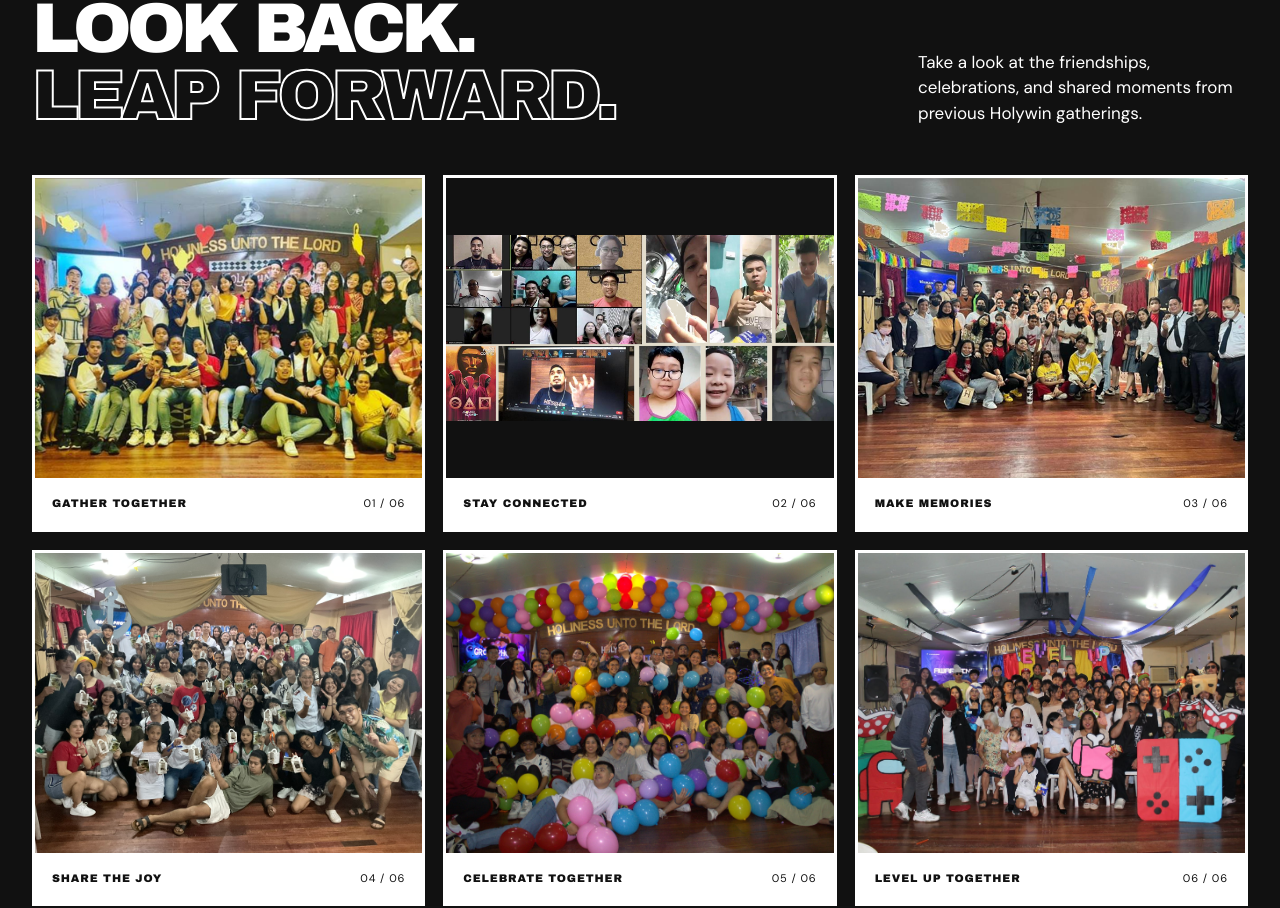
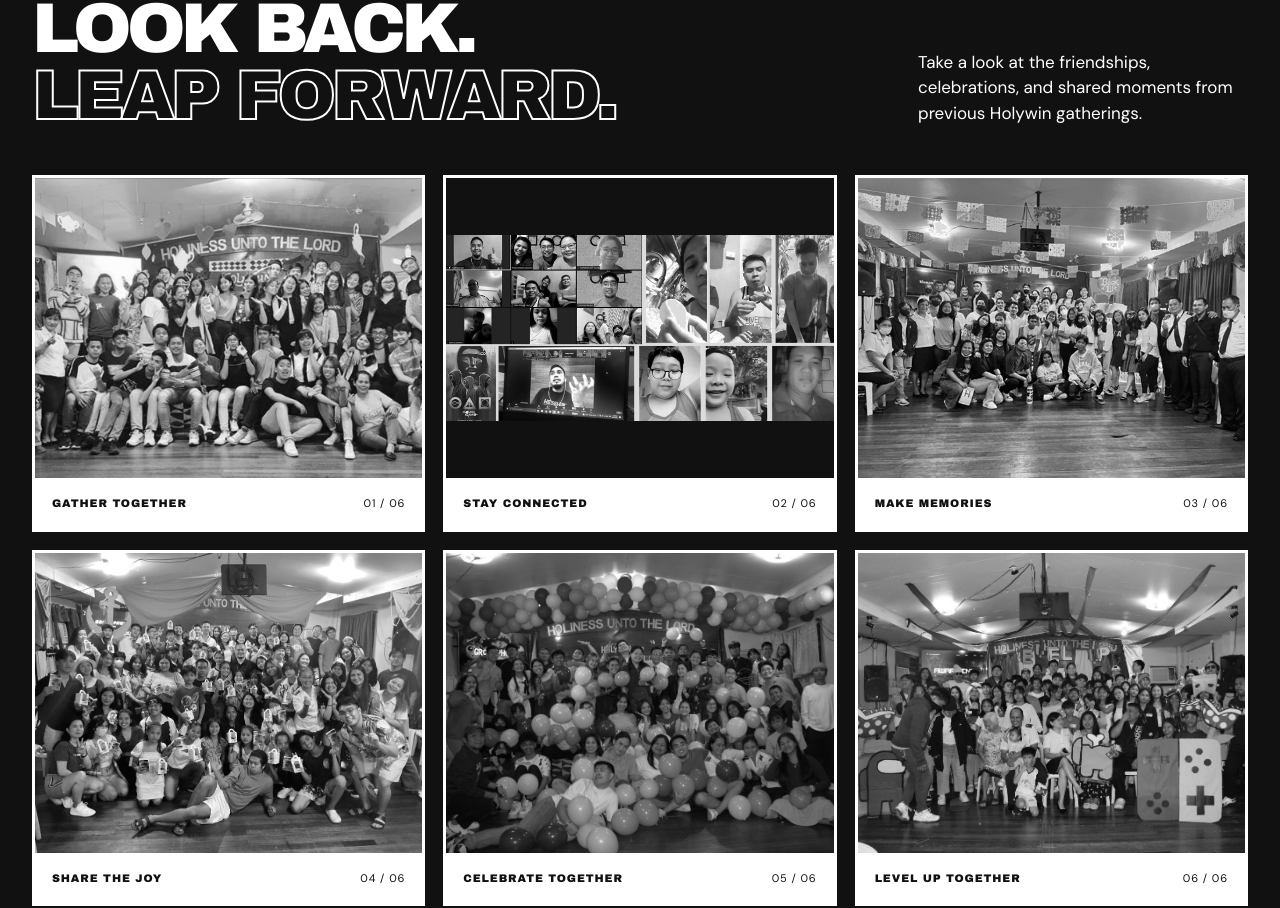
Before and after one commit to Spaydurman/holywin-2026, a React (Vite) app: page / in a window 1280 px wide. Shown: the part 2985-3893 px from the top of the page. Built offline with nearby package versions, Linux system fonts and the light colour scheme.

Commit message:
feat: implement dynamic photo gallery in Moments component and update styles

```diff
--- a/src/components/Moments.tsx
+++ b/src/components/Moments.tsx
@@ -1,4 +1,5 @@
 import { motion } from 'motion/react'
+import { useState } from 'react'
 import { useReveal } from '../hooks/useReveal'
 
 const photos = [
@@ -9,6 +10,45 @@ const photos = [
   { src: '/Holywin/H5.jpg', alt: 'Holywin group celebrating with colorful balloons', caption: 'CELEBRATE TOGETHER' },
   { src: '/Holywin/H6.jpg', alt: 'Holywin group posing with colorful game themed decorations', caption: 'LEVEL UP TOGETHER' },
 ]
+
+type Photo = (typeof photos)[number]
+
+function GalleryCard({ photo, index }: { photo: Photo; index: number }) {
+  const reveal = useReveal()
+  const [colorMode, setColorMode] = useState<'default' | 'hover' | 'clicked' | 'off'>('default')
+  const isColored = colorMode === 'hover' || colorMode === 'clicked'
+
+  return (
+    <motion.figure className="gallery-card" {...reveal}>
+      <button
+        type="button"
+        className="block w-full cursor-pointer border-0 bg-transparent p-0"
+        aria-label={`Toggle color: ${photo.alt}`}
+        aria-pressed={colorMode === 'clicked'}
+        onPointerEnter={(event) => {
+          if (event.pointerType !== 'touch') setColorMode('hover')
+        }}
+        onPointerLeave={(event) => {
+          if (event.pointerType !== 'touch') setColorMode('default')
+        }}
+        onFocus={() => setColorMode((mode) => mode === 'default' ? 'hover' : mode)}
+        onBlur={() => setColorMode('default')}
+        onClick={() => setColorMode((mode) => mode === 'clicked' ? 'off' : 'clicked')}
+      >
+        <img
+          className={`block h-[300px] w-full transition-[filter] duration-300 ease-in-out max-[760px]:h-[380px] max-[440px]:h-[300px] motion-reduce:transition-none ${isColored ? 'grayscale-0' : 'grayscale'} ${index === 1 ? 'bg-[#111] object-contain' : 'object-cover'}`}
+          src={photo.src}
+          alt={photo.alt}
+          loading="lazy"
+        />
+      </button>
+      <figcaption className="gallery-caption">
+        <strong>{photo.caption}</strong>
+        <span>{String(index + 1).padStart(2, '0')} / {String(photos.length).padStart(2, '0')}</span>
+      </figcaption>
+    </motion.figure>
+  )
+}
 
 export default function Moments() {
   const reveal = useReveal()
@@ -25,13 +65,7 @@ export default function Moments() {
         </motion.div>
         <div className="gallery-grid">
           {photos.map((photo, index) => (
-            <motion.figure className="gallery-card" key={photo.src} {...reveal}>
-              <img className="gallery-photo" src={photo.src} alt={photo.alt} loading="lazy" />
-              <figcaption className="gallery-caption">
-                <strong>{photo.caption}</strong>
-                <span>{String(index + 1).padStart(2, '0')} / {String(photos.length).padStart(2, '0')}</span>
-              </figcaption>
-            </motion.figure>
+            <GalleryCard photo={photo} index={index} key={photo.src} />
           ))}
         </div>
       </div>
```
Also changed, not shown: src/styles.css, 1 other file (tests, documents, lock files or other folders).
